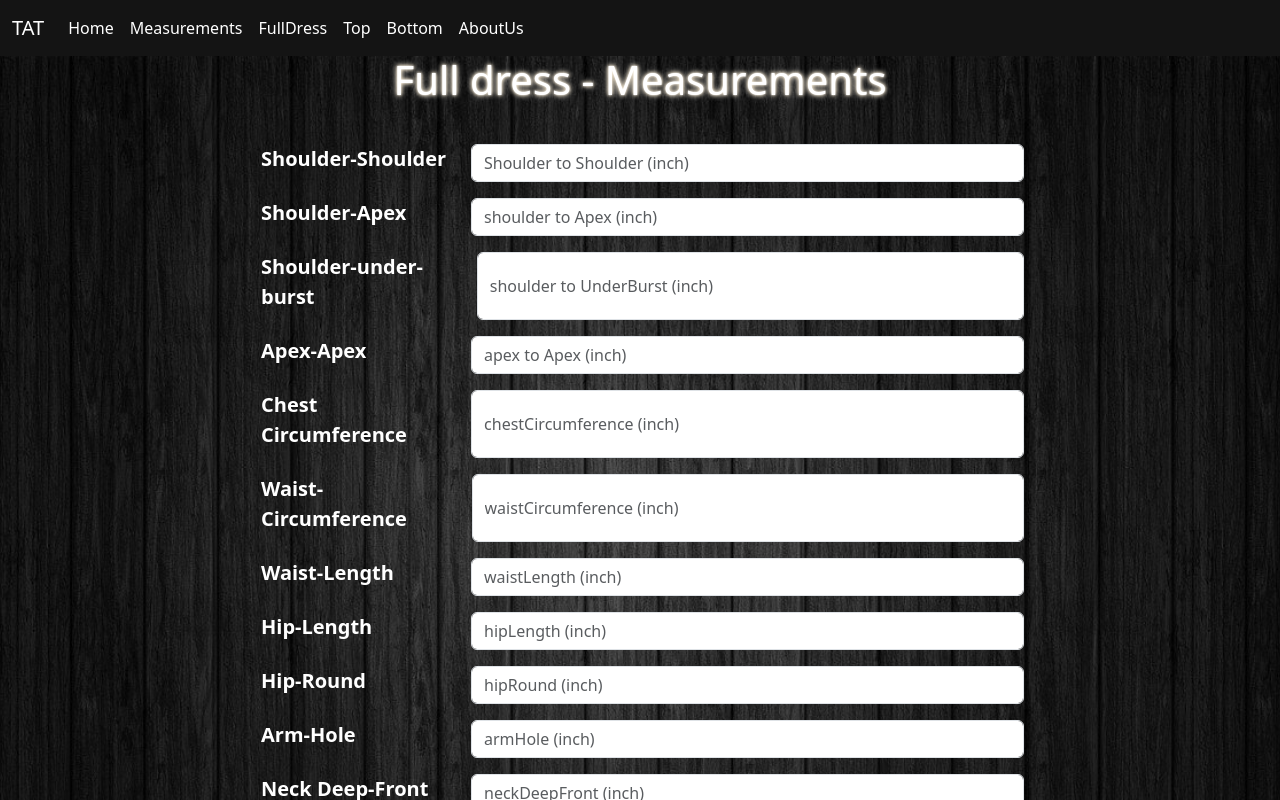
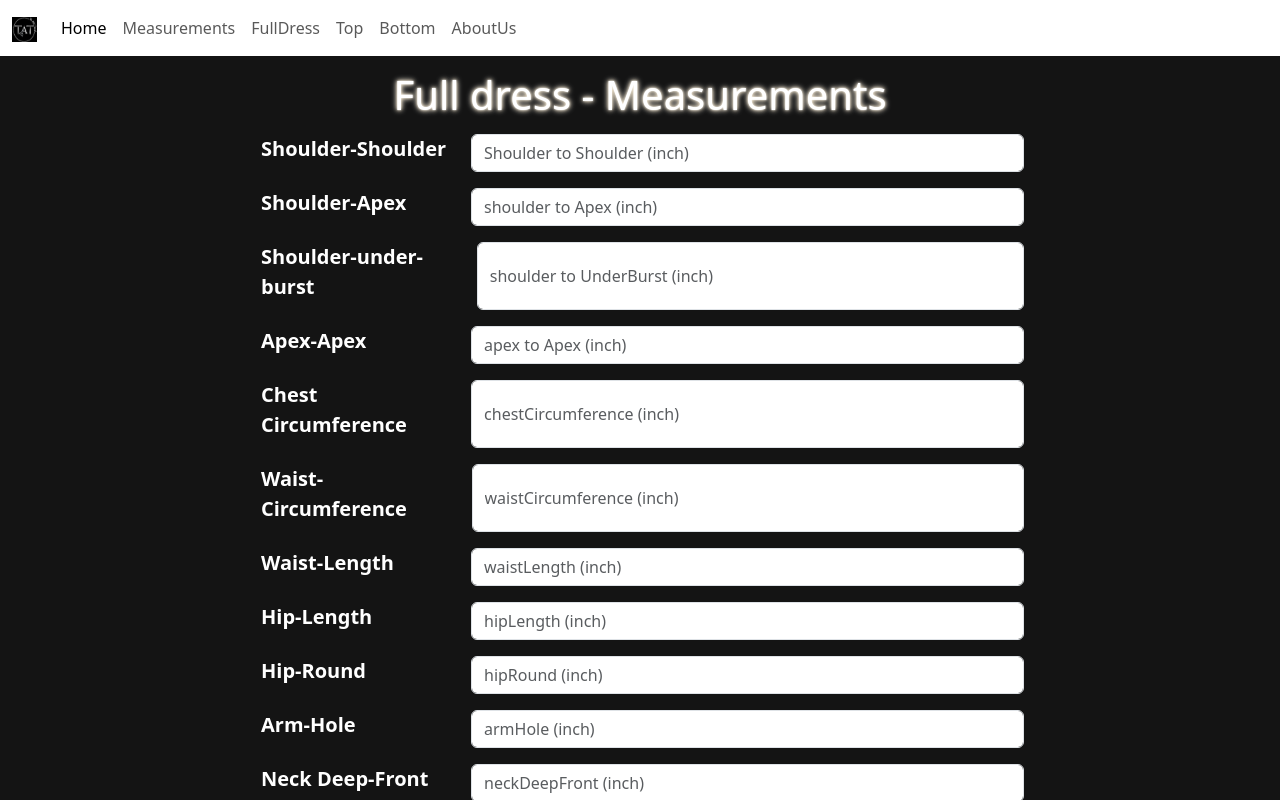
Before and after one commit to Yashrxx/TAT, a React (Create React App) app: page /TAT/fulldress in a window 1280 px wide. Shown: the top 800 px of the page. Built offline with nearby package versions, Linux system fonts and the light colour scheme; a web font is replaced by a local one.

Commit message:
new changes

```diff
--- a/package.json
+++ b/package.json
@@ -23,6 +23,7 @@
     "react-dom": "^19.1.0",
     "react-router-dom": "^7.6.2",
     "react-scripts": "5.0.1",
+    "react-toastify": "^11.0.5",
     "web-vitals": "^2.1.4"
   },
   "scripts": {
--- a/src/App.js
+++ b/src/App.js
@@ -11,10 +11,9 @@ import 'bootstrap/dist/js/bootstrap.bundle.min.js';
 import { BrowserRouter, Route, Routes } from 'react-router-dom';
 
 function App() {
-
   return (
     <BrowserRouter basename='/TAT'>
-      <Navbar />
+      <Navbar/>
       <Routes>
         <Route path='/' element={<Home />} />
         <Route path='/measurements' element={<Measurements />} />
--- a/src/components/Measurements.css
+++ b/src/components/Measurements.css
@@ -1,11 +1,11 @@
 .box {
     height: 93vh;
-    /* background-color: #1e1d1d; */
+    background-color: #141414;
     display: flex;
     flex-direction: row;
     justify-content: space-evenly;
     align-items: center;
-    background-image: url('../assets/img/wood-blk-bg.jpg');
+    /* background-image: url('../assets/img/wood-blk-bg.jpg'); */
 
     .btx {
         background-color: greenyellow;
--- a/src/components/Navbar.css
+++ b/src/components/Navbar.css
@@ -1,3 +1,10 @@
 .navbar{
-    background-color: #141414;
+    /* background-color: #141414; */
+    background-color: white;
+    color: black;
+    border-bottom: lightblue;
+    box-shadow:
+    0 0 4px yellowgreen,
+    0 0 6px yellowgreen,
+    0 0 8px limegreen;
 }
--- a/src/components/Navbar.js
+++ b/src/components/Navbar.js
@@ -1,34 +1,34 @@
-import React from 'react'
 import './Navbar.css'
 import { Link } from 'react-router-dom'
+import TAT from '../assets/img/TAT_Logo.jpeg'
 const Navbar = () => {
     return (
         <nav className="navbar navbar-expand-lg">
             <div className="container-fluid">
-                <a className="navbar-brand" href="/" style={{color:"white"}}>TAT</a>
+                <a className="navbar-brand" href="/" ><img style={{height:"25px",width:"25px",filter:"invert(1)"}} src={TAT} alt="Error 404"></img></a>
                 <button className="navbar-toggler" type="button" data-bs-toggle="collapse" data-bs-target="#navbarSupportedContent" aria-controls="navbarSupportedContent" aria-expanded="false" aria-label="Toggle navigation">
                     <span className="navbar-toggler-icon"></span>
                 </button>
                 <div className="collapse navbar-collapse" id="navbarSupportedContent">
                     <ul className="navbar-nav me-auto mb-2 mb-lg-0">
                         <li className="nav-item">
-                            <Link className="nav-link active" aria-current="page" to="/" style={{color:"white"}}>Home</Link>
+                            <Link className="nav-link active" aria-current="page" to="/" >Home</Link>
                         </li>
                         <li className="nav-item">
-                            <Link className="nav-link" to="/measurements" style={{color:"white"}}>Measurements</Link>
+                            <Link className="nav-link" to="/measurements" >Measurements</Link>
                         </li>
 
                         <li className="nav-item">
-                            <Link className="nav-link" to="/fulldress" style={{color:"white"}}>FullDress</Link>
+                            <Link className="nav-link" to="/fulldress" >FullDress</Link>
                         </li>
                         <li className="nav-item">
-                            <Link className="nav-link" to="/top" style={{color:"white"}}>Top</Link>
+                            <Link className="nav-link" to="/top" >Top</Link>
                         </li>
                         <li className="nav-item">
-                            <Link className="nav-link" to="/bottom" style={{color:"white"}}>Bottom</Link>
+                            <Link className="nav-link" to="/bottom" >Bottom</Link>
                         </li>
                         <li className="nav-item">
-                            <Link className="nav-link" aria-disabled="true" to="/about" style={{color:"white"}}>AboutUs</Link>
+                            <Link className="nav-link" aria-disabled="true" to="/about" >AboutUs</Link>
                         </li>
                     </ul>
                 </div>
--- a/src/dataValues/FullDress.js
+++ b/src/dataValues/FullDress.js
@@ -1,23 +1,10 @@
 import React from 'react'
 import { useState } from 'react';
 import './Fulldress.css'
+import { ToastContainer, toast } from 'react-toastify';
+import 'react-toastify/dist/ReactToastify.css';
 // import { useNavigate } from 'react-router-dom';
 const FullDress = () => {
-    // const navigate = useNavigate();
-    // const [placeholder1, setPlaceholder1] = useState('Enter your name');
-    // const [placeholder2, setPlaceholder2] = useState('Enter your city');
-    // const [placeholder3, setPlaceholder3] = useState('Enter your email');
-    // const [placeholder4, setPlaceholder4] = useState('Enter your password');
-    // const [placeholder5, setPlaceholder5] = useState('Enter your city');
-    // const [placeholder6, setPlaceholder6] = useState('Enter your email');
-    // const [placeholder7, setPlaceholder7] = useState('Enter your password');
-    // const [placeholder8, setPlaceholder8] = useState('Enter your city');
-    // const [placeholder9, setPlaceholder9] = useState('Enter your email');
-    // const [placeholder10, setPlaceholder10] = useState('Enter your password');
-    // const [placeholder11, setPlaceholder11] = useState('Enter your city');
-    // const [placeholder12, setPlaceholder12] = useState('Enter your email');
-    // const [placeholder13, setPlaceholder13] = useState('Enter your password');
-
 
     const [shoulderShoulder, setShoulderShoulder] = useState('');
     const [shoulderApex, setShoulderApex] = useState('');
@@ -58,79 +45,120 @@ const FullDress = () => {
                 },
                 body: JSON.stringify(measurementData)
             });
+
             const json = await response.json();
-            console.log(json)
+            console.log(json);
+
+            if (response.ok) {
+                toast.success("Submitted!", {
+                    position: "top-center",
+                    hideProgressBar: true,
+                    pauseOnHover: false,
+                    theme: "colored"
+                });
+                clearForm();
+            } else {
+                toast.error("Submission failed. Please try again.");
+            }
+
         } catch (error) {
             console.error("Data Submission failed:", error);
+            toast.error("An error occurred. Please try again.");
         }
-    }
+    };
+
+    const clearForm = () => {
+        setShoulderShoulder('');
+        setShoulderApex('');
+        setShoulderUnderBurst('');
+        setApexApex('');
+        setChestCircumference('');
+        setWaistCircumference('');
+        setWaistLength('');
+        setHipLength('');
+        setHipRound('');
+        setArmHole('');
+        setNeckDeepFront('');
+        setNeckDeepBack('');
+        setShoulderNavel('');
+    };
+
     return (
+        <>
             <section className='stc'>
                 <h1>Full dress - Measurements</h1>
                 <form className='filler' onSubmit={handlesubmit}>
                     <div className="mb-3">
                         <label htmlFor="exampleInputPassword1" className="form-label">Shoulder-Shoulder</label>
-                    <input type="text" className="form-control" value={shoulderShoulder} placeholder={'Shoulder to Shoulder (inch)'} onChange={(e) => setShoulderShoulder(e.target.value)}/>
+                        <input required type="number" className="form-control" min="0" step="1" pattern="\d*" value={shoulderShoulder} placeholder={'Shoulder to Shoulder (inch)'} onChange={(e) => setShoulderShoulder(e.target.value)} />
                     </div>
                     <div className="mb-3">
                         <label htmlFor="exampleInputPassword1" className="form-label">Shoulder-Apex</label>
-                    <input type="text" className="form-control" value={shoulderApex} placeholder={'shoulder to Apex (inch)'} onChange={(e) => setShoulderApex(e.target.value)}/>
+                        <input required type="number" className="form-control" min="0" step="1" pattern="\d*" value={shoulderApex} placeholder={'shoulder to Apex (inch)'} onChange={(e) => setShoulderApex(e.target.value)} />
                     </div>
                     <div className="mb-3">
                         <label htmlFor="exampleInputEmail1" className="form-label">Shoulder-under-burst</label>
-                    <input type="text" className="form-control" aria-describedby="emailHelp" value={shoulderUnderBurst} placeholder={'shoulder to UnderBurst (inch)'} onChange={(e) => setShoulderUnderBurst(e.target.value)}/>
+                        <input required type="number" className="form-control" min="0" step="1" pattern="\d*" aria-describedby="emailHelp" value={shoulderUnderBurst} placeholder={'shoulder to UnderBurst (inch)'} onChange={(e) => setShoulderUnderBurst(e.target.value)} />
                     </div>
                     <div className="mb-3">
                         <label htmlFor="exampleInputPassword1" className="form-label">Apex-Apex</label>
-                    <input type="text" className="form-control" value={apexApex} placeholder={'apex to Apex (inch)'} onChange={(e) => setApexApex(e.target.value)}/>
+                        <input required type="number" className="form-control" min="0" step="1" pattern="\d*" value={apexApex} placeholder={'apex to Apex (inch)'} onChange={(e) => setApexApex(e.target.value)} />
                     </div>
                     <div className="mb-3">
                         <label htmlFor="exampleInputPassword1" className="form-label">Chest Circumference</label>
-                    <input type="text" className="form-control" value={chestCircumference} placeholder={'chestCircumference (inch)'} onChange={(e) => setChestCircumference(e.target.value)}/>
+                        <input required type="number" className="form-control" min="0" step="1" pattern="\d*" value={chestCircumference} placeholder={'chestCircumference (inch)'} onChange={(e) => setChestCircumference(e.target.value)} />
                     </div>
                     <div className="mb-3">
                         <label htmlFor="exampleInputPassword1" className="form-label">Waist-Circumference</label>
-                    <input type="text" className="form-control" value={waistCircumference} placeholder={'waistCircumference (inch)'} onChange={(e) => setWaistCircumference(e.target.value)}/>
+                        <input required type="number" className="form-control" min="0" step="1" pattern="\d*" value={waistCircumference} placeholder={'waistCircumference (inch)'} onChange={(e) => setWaistCircumference(e.target.value)} />
                     </div>
                     <div className="mb-3">
                         <label htmlFor="exampleInputPassword1" className="form-label">Waist-Length</label>
-                    <input type="text" className="form-control" value={waistLength} placeholder={'waistLength (inch)'} onChange={(e) => setWaistLength(e.target.value)}/>
+                        <input required type="number" className="form-control" min="0" step="1" pattern="\d*" value={waistLength} placeholder={'waistLength (inch)'} onChange={(e) => setWaistLength(e.target.value)} />
                     </div>
                     <div className="mb-3">
                         <label htmlFor="exampleInputPassword1" className="form-label">Hip-Length</label>
-                    <input type="text" className="form-control" value={hipLength} placeholder={'hipLength (inch)'} onChange={(e) => setHipLength(e.target.value)}/>
+                        <input required type="number" className="form-control" min="0" step="1" pattern="\d*" value={hipLength} placeholder={'hipLength (inch)'} onChange={(e) => setHipLength(e.target.value)} />
                     </div>
                     <div className="mb-3">
                         <label htmlFor="exampleInputPassword1" className="form-label">Hip-Round</label>
-                    <input type="text" className="form-control" value={hipRound} placeholder={'hipRound (inch)'} onChange={(e) => setHipRound(e.target.value)}/>
+                        <input required type="number" className="form-control" min="0" step="1" pattern="\d*" value={hipRound} placeholder={'hipRound (inch)'} onChange={(e) => setHipRound(e.target.value)} />
                     </div>
                     <div className="mb-3">
                         <label htmlFor="exampleInputPassword1" className="form-label">Arm-Hole</label>
-                    <input type="text" className="form-control" value={armHole} placeholder={'armHole (inch)'} onChange={(e) => setArmHole(e.target.value)}/>
+                        <input required type="number" className="form-control" min="0" step="1" pattern="\d*" value={armHole} placeholder={'armHole (inch)'} onChange={(e) => setArmHole(e.target.value)} />
                     </div>
                     <div className="mb-3">
                         <label htmlFor="exampleInputPassword1" className="form-label">Neck Deep-Front</label>
-                    <input type="text" className="form-control" value={neckDeepFront} placeholder={'neckDeepFront (inch)'} onChange={(e) => setNeckDeepFront(e.target.value)}/>
+                        <input required type="number" className="form-control" min="0" step="1" pattern="\d*" value={neckDeepFront} placeholder={'neckDeepFront (inch)'} onChange={(e) => setNeckDeepFront(e.target.value)} />
                     </div>
                     <div className="mb-3">
                         <label htmlFor="exampleInputPassword1" className="form-label">Neck Deep-Back</label>
-                    <input type="text" className="form-control" value={neckDeepBack} placeholder={'neckDeepBack (inch)'} onChange={(e) => setNeckDeepBack(e.target.value)}/>
+                        <input required type="number" className="form-control" min="0" step="1" pattern="\d*" value={neckDeepBack} placeholder={'neckDeepBack (inch)'} onChange={(e) => setNeckDeepBack(e.target.value)} />
                     </div>
                     <div className="mb-3">
                         <label htmlFor="exampleInputPassword1" className="form-label">Shoulder-Navel</label>
-                    <input type="text" className="form-control" value={shoulderNavel} placeholder={'shoulderNavel (inch)'} onChange={(e) => setShoulderNavel(e.target.value)}/>
+                        <input required type="number" className="form-control" min="0" step="1" pattern="\d*" value={shoulderNavel} placeholder={'shoulderNavel (inch)'} onChange={(e) => setShoulderNavel(e.target.value)} />
                     </div>
-                {/* <div className="mb-3 form-check">
-                    <input type="checkbox" className="form-check-input" id="exampleCheck1" />
-                    <label className="form-check-label" htmlFor="exampleCheck1">Check me out</label>
-                </div> */}
                     <div className="text-center">
                         <button type="submit" className="btn btn-primary w-25">
                             Submit
                         </button>
                     </div>
                 </form>
+            <ToastContainer
+                position="top-center"
+                autoClose={2000}
+                hideProgressBar={false}
+                newestOnTop
+                closeOnClick
+                rtl={false}
+                pauseOnFocusLoss={false}
+                draggable={false}
+                pauseOnHover={false}
+            />
             </section>
+        </>
     )
 }
 
--- a/src/dataValues/Fulldress.css
+++ b/src/dataValues/Fulldress.css
@@ -1,16 +1,18 @@
 .stc {
-  background-image: url('../assets/img/wood-blk-bg.jpg');
+  /* background-image: url('../assets/img/wood-blk-bg.jpg');
   background-repeat: no-repeat;
   background-size: cover;
   background-position: center;
-  background-attachment: fixed;
+  background-attachment: fixed; */
+  background-color: #141414;
   display: flex;
   flex-direction: column;
   justify-content: center;
   align-items: center;
   position: relative;
-  isolation: isolate; /* ensures ::before doesn't escape */
+  isolation: isolate;
   color: white;
+  z-index: 100;
 }
 
 .stc::before {
@@ -19,13 +21,13 @@
   top: 0;
   left: 0;
   width: 100%;
-  height: 100%; /* light white overlay */
+  height: 100%;
   z-index: 1;
 }
 
-/* Heading inside .stc */
 .stc h1 {
-  margin-bottom: 40px;
+  margin-top: 15px;
+  margin-bottom: 15px;
   z-index: 2;
   position: relative;
   font-size: 40px;
@@ -35,31 +37,30 @@
   0 0 6px white;
 }
 
-/* Form container */
 .filler {
   position: relative;
   z-index: 2;
   width: 60%;
 }
 
-/* Input field widths */
 .filler input {
   width: 75%;
 }
 
-/* Each input group in form */
 .filler .mb-3 {
   display: flex;
   margin-left: 5px;
   gap: 10px;
 }
 
-/* Label styling */
 .filler .mb-3 label {
   min-width: 200px;
   display: flex;
   font-size: 20px;
   font-weight: 700;
+}
+.text-center{
+  margin-bottom: 20px;
 }
 
 @media (max-width:550px){
@@ -90,7 +91,7 @@
   display: flex;
   gap: 0px;
 }
-/* Label styling */
+
 .filler .mb-3 label {
   min-width: 140px;
   display: flex;
```
Also changed, not shown: src/components/Home.css (+5 -5 lines), src/assets/Theme/ThemeToggle .css (added), src/assets/Theme/ThemeToggle .js (added), 1 other file (tests, documents, lock files or other folders). Lines whose indentation alone changed are shown as unchanged.
